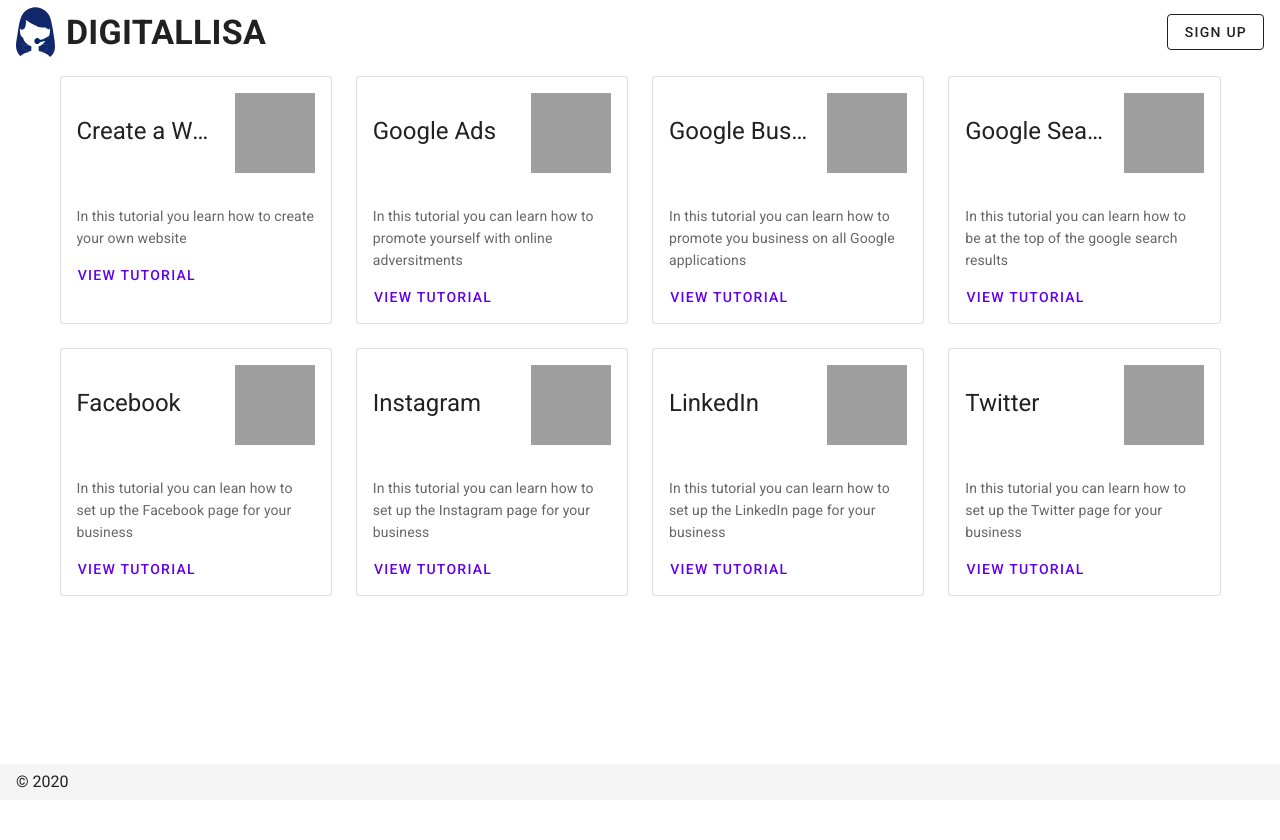
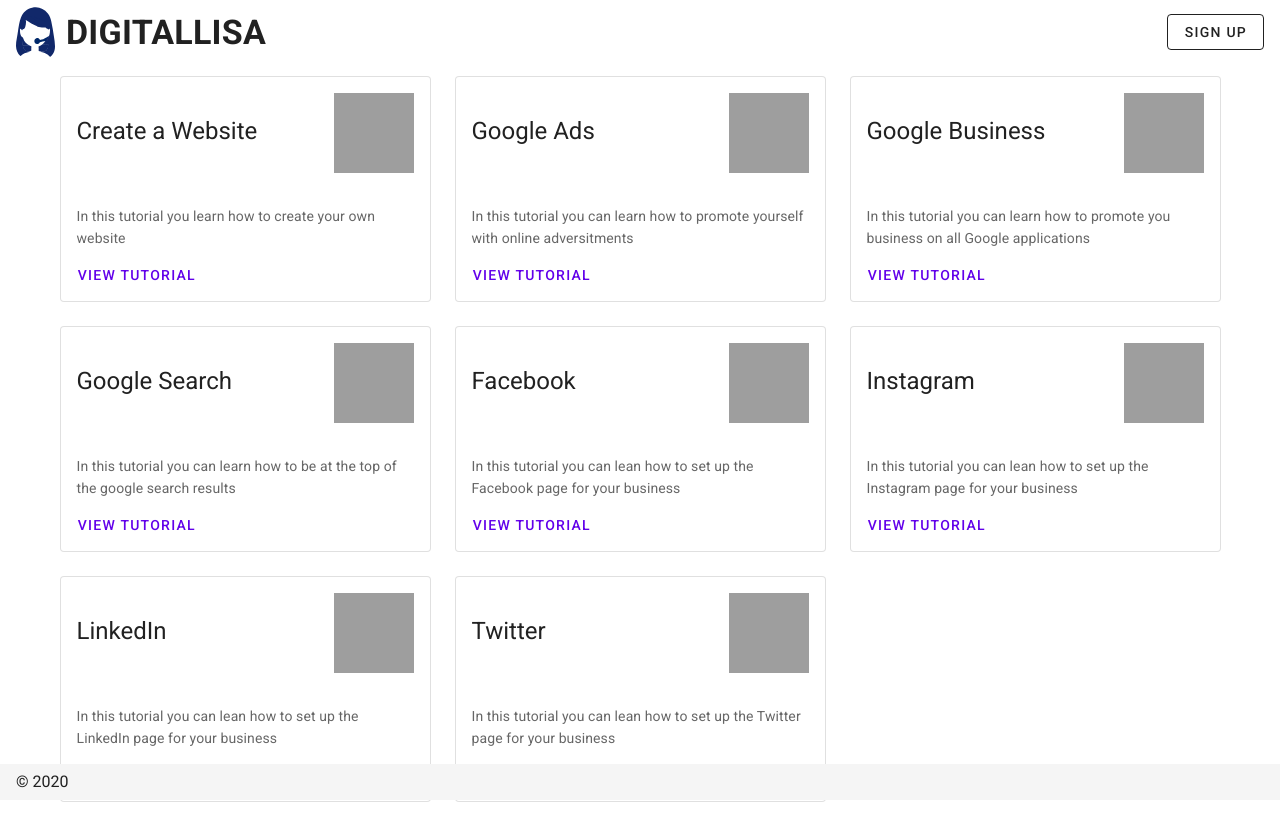
Before and after one commit to digitallisa/digitallisa, a Nuxt app: page /Tutorials in a window 1280 px wide. Shown: the top 840 px of the page. Before the commit the page ends 800 px from the top, so only its background shows below. Built offline with nearby package versions, Linux system fonts and the light colour scheme.

Commit message:
Updated tutorials

```diff
--- a/pages/Tutorials.vue
+++ b/pages/Tutorials.vue
@@ -1,29 +1,11 @@
 <template>
   <v-container>
     <v-row align="stretch">
-      <v-col cols="3" align-self="stretch">
-        <tutorial-card :text="google" :beschreibung="b1" />
-      </v-col>
-      <v-col cols="3">
-        <tutorial-card :text="web" :beschreibung="b2" />
-      </v-col>
-      <v-col cols="3">
-        <tutorial-card :text="business" :beschreibung="b3" />
-      </v-col>
-      <v-col cols="3">
-        <tutorial-card :text="suchmaschine" :beschreibung="b4" />
-      </v-col>
-      <v-col cols="3">
-        <tutorial-card :text="facebook" :beschreibung="b5" />
-      </v-col>
-      <v-col cols="3">
-        <tutorial-card :text="instagram" :beschreibung="b6" />
-      </v-col>
-      <v-col cols="3">
-        <tutorial-card :text="linkedIn" :beschreibung="b7" />
-      </v-col>
-      <v-col cols="3">
-        <tutorial-card :text="twitter" :beschreibung="b8" />
+      <v-col v-for="(tutorial, index) in tutorials" :key="index" cols="4">
+        <tutorial-card
+          :text="tutorial.title"
+          :beschreibung="tutorial.description"
+        />
       </v-col>
     </v-row>
   </v-container>
@@ -37,30 +19,48 @@
   },
   data() {
     return {
-      web: 'Google Ads',
-      google: 'Create a Website',
-      socialmedia: 'Social Media',
-      business: 'Google Business',
-      suchmaschine: 'Google Search',
-      facebook: 'Facebook',
-      instagram: 'Instagram',
-      linkedIn: 'LinkedIn',
-      twitter: 'Twitter',
-      b1: 'In this tutorial you learn how to create your own website',
-      b2:
-        'In this tutorial you can learn how to promote yourself with online adversitments',
-      b3:
-        'In this tutorial you can learn how to promote you business on all Google applications',
-      b4:
-        'In this tutorial you can learn how to be at the top of the google search results',
-      b5:
-        'In this tutorial you can lean how to set up the Facebook page for your business',
-      b6:
-        'In this tutorial you can learn how to set up the Instagram page for your business',
-      b7:
-        'In this tutorial you can learn how to set up the LinkedIn page for your business',
-      b8:
-        'In this tutorial you can learn how to set up the Twitter page for your business'
+      tutorials: [
+        {
+          title: 'Create a Website',
+          description:
+            'In this tutorial you learn how to create your own website'
+        },
+        {
+          title: 'Google Ads',
+          description:
+            'In this tutorial you can learn how to promote yourself with online adversitments'
+        },
+        {
+          title: 'Google Business',
+          description:
+            'In this tutorial you can learn how to promote you business on all Google applications'
+        },
+        {
+          title: 'Google Search',
+          description:
+            'In this tutorial you can learn how to be at the top of the google search results'
+        },
+        {
+          title: 'Facebook',
+          description:
+            'In this tutorial you can lean how to set up the Facebook page for your business'
+        },
+        {
+          title: 'Instagram',
+          description:
+            'In this tutorial you can lean how to set up the Instagram page for your business'
+        },
+        {
+          title: 'LinkedIn',
+          description:
+            'In this tutorial you can lean how to set up the LinkedIn page for your business'
+        },
+        {
+          title: 'Twitter',
+          description:
+            'In this tutorial you can lean how to set up the Twitter page for your business'
+        }
+      ]
     }
   }
 }
```
